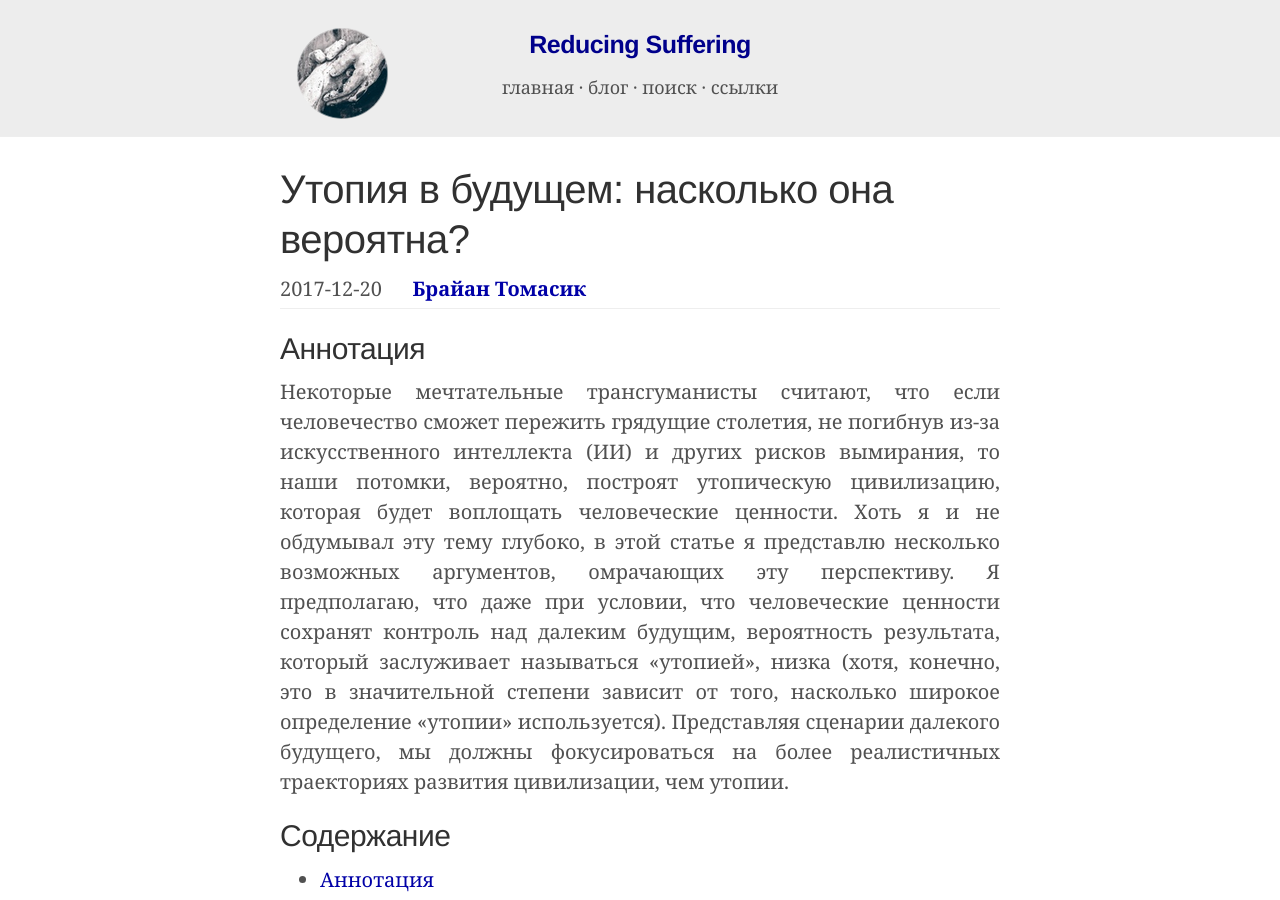
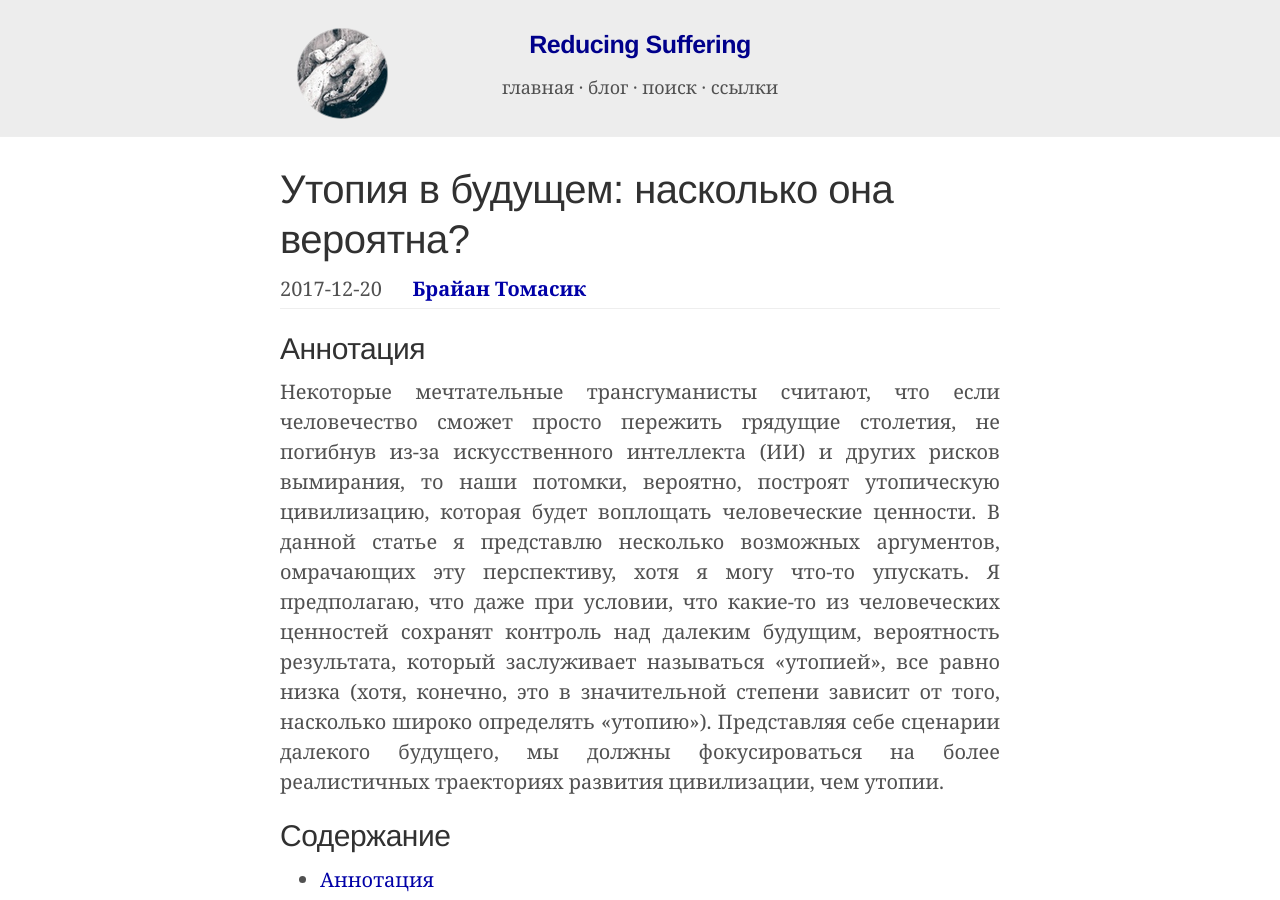
Before and after one commit to ReducingSuffering/reducingsuffering.github.io, a Jekyll site: the page built from _articles/brian-tomasik-how-likely-is-a-far-future-utopia.md, in a window 1280 px wide and 900 px high. Built offline with Jekyll 4.4.1, drawn with Linux system fonts in a browser that asks for light colours.

Commit message:
Update brian-tomasik-how-likely-is-a-far-future-utopia.md

```diff
--- a/_articles/brian-tomasik-how-likely-is-a-far-future-utopia.md
+++ b/_articles/brian-tomasik-how-likely-is-a-far-future-utopia.md
@@ -12,7 +12,7 @@ preview: https://reducing-suffering.org/wp-content/uploads/2017/11/concert-76872
 
 <h2 id="Аннотация">Аннотация</h2>
 
-Некоторые мечтательные трансгуманисты считают, что если человечество сможет пережить грядущие столетия, не погибнув из-за искусственного интеллекта (ИИ) и других рисков вымирания, то наши потомки, вероятно, построят утопическую цивилизацию, которая будет воплощать человеческие ценности. Хоть я и не обдумывал эту тему глубоко, в этой статье я представлю несколько возможных аргументов, омрачающих эту перспективу. Я предполагаю, что даже при условии, что человеческие ценности сохранят контроль над далеким будущим, вероятность результата, который заслуживает называться «утопией», низка (хотя, конечно, это в значительной степени зависит от того, насколько широкое определение «утопии» используется). Представляя сценарии далекого будущего, мы должны фокусироваться на более реалистичных траекториях развития цивилизации, чем утопии.
+Некоторые мечтательные трансгуманисты считают, что если человечество сможет просто пережить грядущие столетия, не погибнув из-за искусственного интеллекта (ИИ) и других рисков вымирания, то наши потомки, вероятно, построят утопическую цивилизацию, которая будет воплощать человеческие ценности. В данной статье я представлю несколько возможных аргументов, омрачающих эту перспективу, хотя я могу что-то упускать. Я предполагаю, что даже при условии, что какие-то из человеческих ценностей сохранят контроль над далеким будущим, вероятность результата, который заслуживает называться «утопией», все равно низка (хотя, конечно, это в значительной степени зависит от того, насколько широко определять «утопию»). Представляя себе сценарии далекого будущего, мы должны фокусироваться на более реалистичных траекториях развития цивилизации, чем утопии.
 
 <h2>Содержание</h2>
 - <a href="#Аннотация">Аннотация</a>
```
